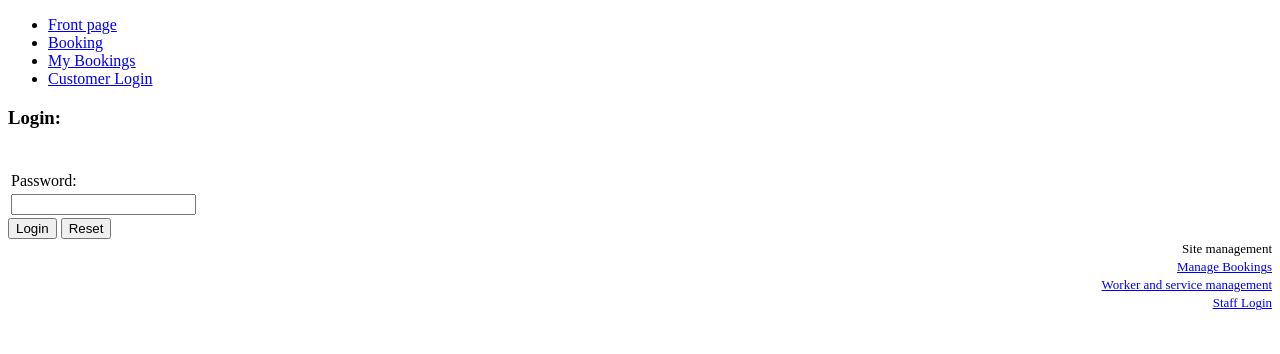
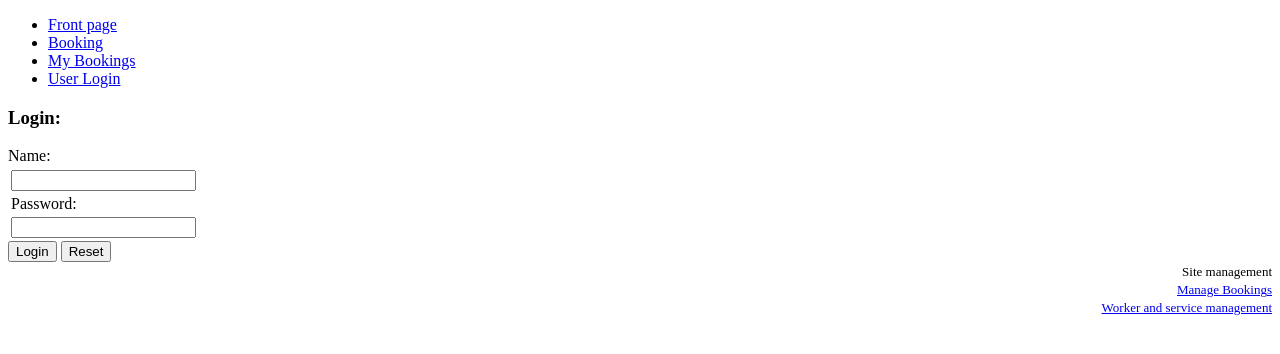
Before and after one commit to sokkanen/OL_Booking, a Flask app: template application/templates/account/loginform.html in a window 1280 px wide. Shown: the top 354 px of the page. Run offline with Flask 2, Linux system fonts and the light colour scheme; the template is opened without the code that fills it: values that come from a table or form of the project are taken from there, others are empty.

Commit message:
Rikkoutuneen sisäänkirjauksen korjaus. Customer-taulun luonti

```diff
--- a/application/__init__.py
+++ b/application/__init__.py
@@ -16,5 +16,6 @@ from application.worker import models
 from application.service import models
 from application.account import models
 from application.account import views
+from application.customer import models
 
 db.create_all()
--- a/application/account/forms.py
+++ b/application/account/forms.py
@@ -3,7 +3,7 @@ from wtforms import StringField, PasswordField, validators
 from wtforms.validators import InputRequired
 
 class LoginForm(FlaskForm):
-    name = StringField("Name: ", [InputRequired()])
+    username = StringField("Name: ", [InputRequired()])
     password = PasswordField("Password: ", [InputRequired()])
 
     class Meta:
--- a/application/account/models.py
+++ b/application/account/models.py
@@ -10,7 +10,7 @@ class Account(db.Model):
     linked_worker = db.relationship('Worker', backref='account', uselist=False, lazy=True)
     linked_customer = db.relationship('Customer', backref='account', uselist=False, lazy=True)
 
-    def __init__(self, username, password):
+    def __init__(self, username, password, customer_id, worker_id):
         self.username = username
         self.password = password
         self.customer_id = customer_id
--- a/application/templates/account/loginform.html
+++ b/application/templates/account/loginform.html
@@ -3,7 +3,7 @@
 {% block body %}
 <h3>Login:</h3>
 <font color="red">{{ error }}</font>
-<form method="POST" action="{{ url_for('customer_login') }}">
+<form method="POST" action="{{ url_for('user_login') }}">
     <table>
         <tr>
           {{ form.username.label}}
--- a/application/templates/layout.html
+++ b/application/templates/layout.html
@@ -9,7 +9,7 @@
             <li><a href="/">Front page</a></li>
             <li><a href="{{ url_for('cal_index') }}">Booking</a></li>
             <li><a href="{{ url_for('booking_index') }}">My Bookings</a></li>
-            <li><a href="{{ url_for('customer_login') }}">Customer Login</a></li>
+            <li><a href="{{ url_for('user_login') }}">User Login</a></li>
         </ul>
         {% block body %}
             <div>
@@ -20,7 +20,6 @@
         <font size="2">Site management </br>
                 <a href="{{ url_for('booking_index') }}">Manage Bookings</a></br>
                 <a href="{{ url_for('worker_index') }}">Worker and service management</a></br>
-                <a href="{{ url_for('customer_login') }}">Staff Login</a>
         </font>
         </div>
     </body>
```
